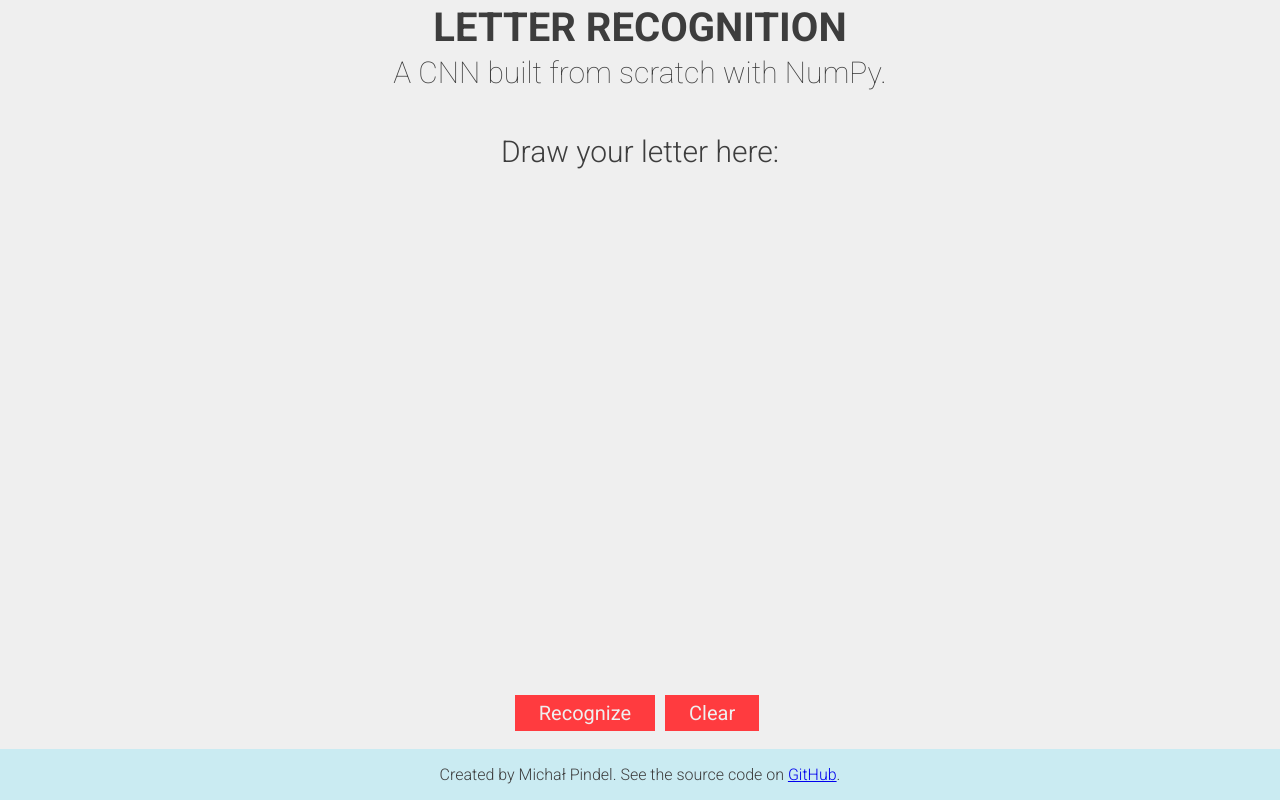
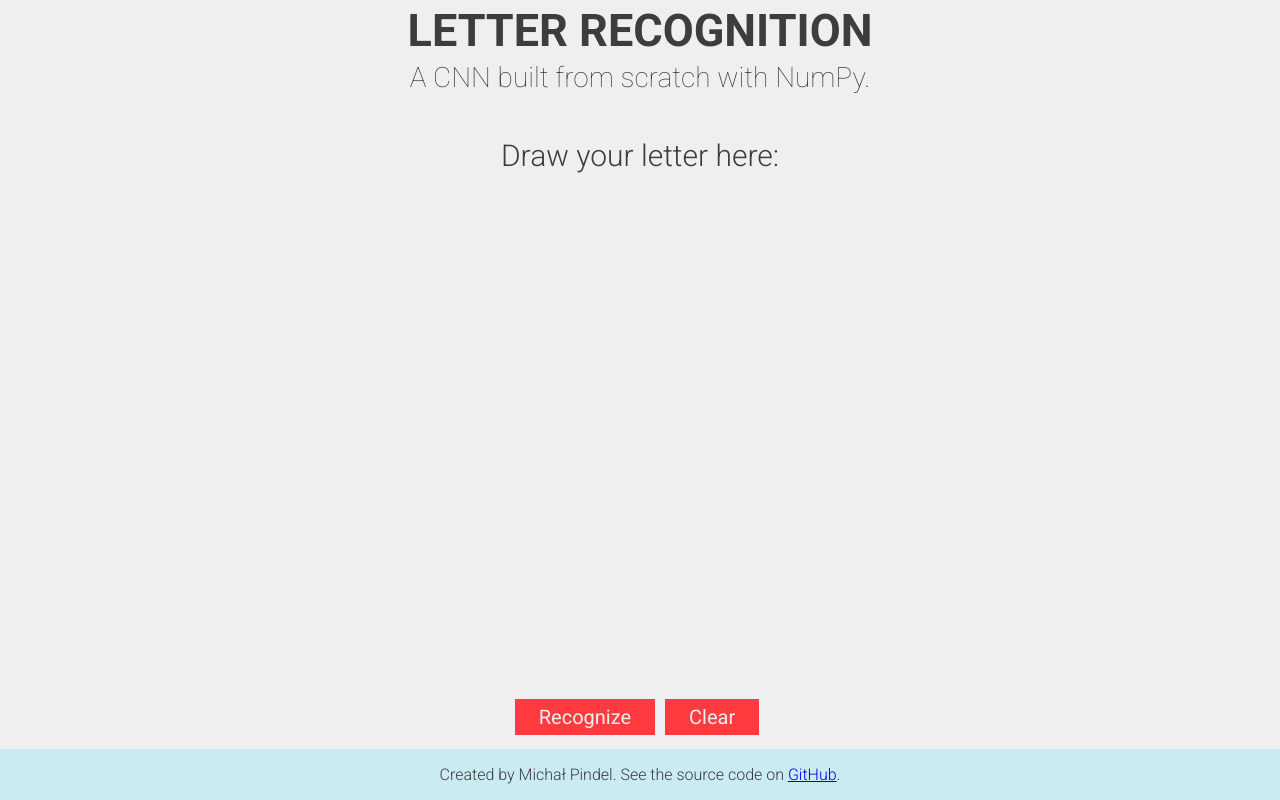
Before and after one commit to pindelm79/letter-recognition, a plain HTML site: page index.html in a window 1280 px wide. Drawn offline with Linux system fonts and the light colour scheme; some packages are replaced by stand-ins of ours; a script that the page names is missing.

Commit message:
fix: change font size of title and description

```diff
--- a/www/styles/style.css
+++ b/www/styles/style.css
@@ -35,13 +35,13 @@ body {
 /* Styling */
 
 .title-text{
-    font-size: 40px;
+    font-size: 45px;
     font-weight: bold;
     margin: 0.5vh;
 }
 
 .description-text{
-    font-size: 30px;
+    font-size: 28px;
     font-weight: 200;
     margin: 0.5vh;
 }
```
